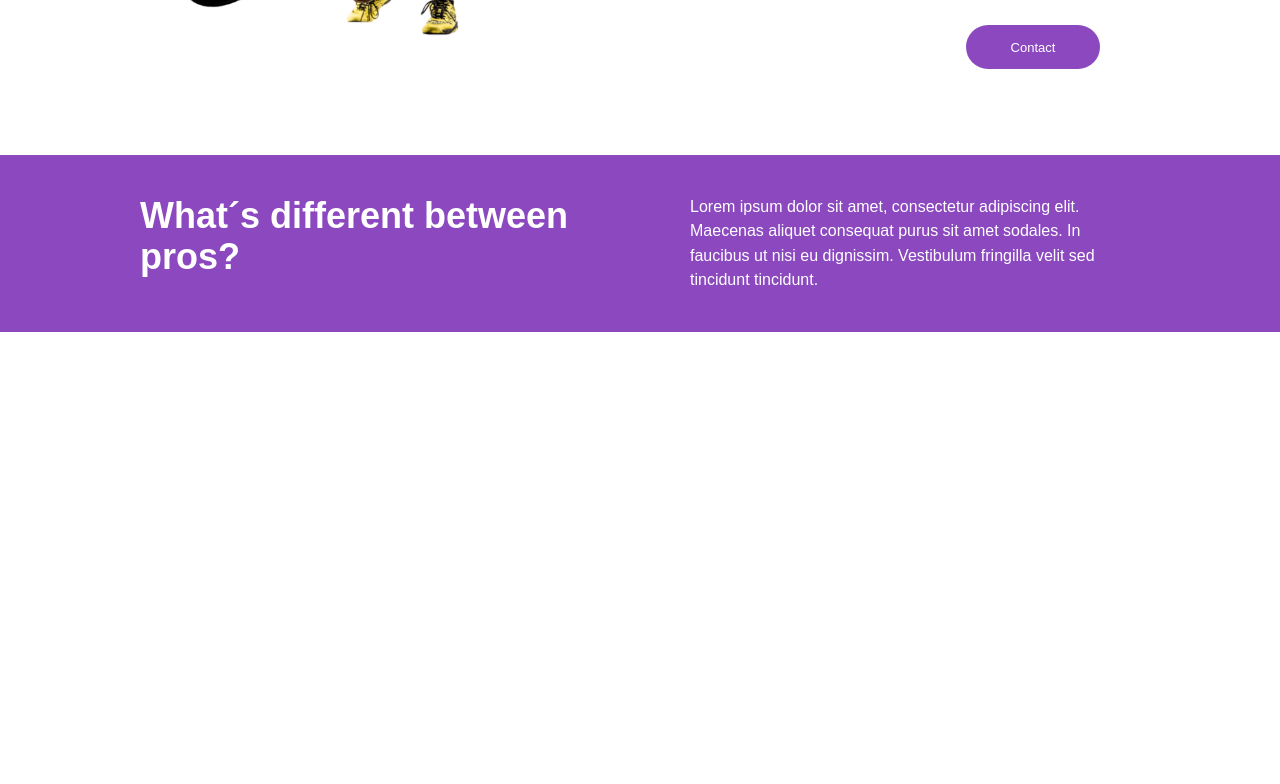
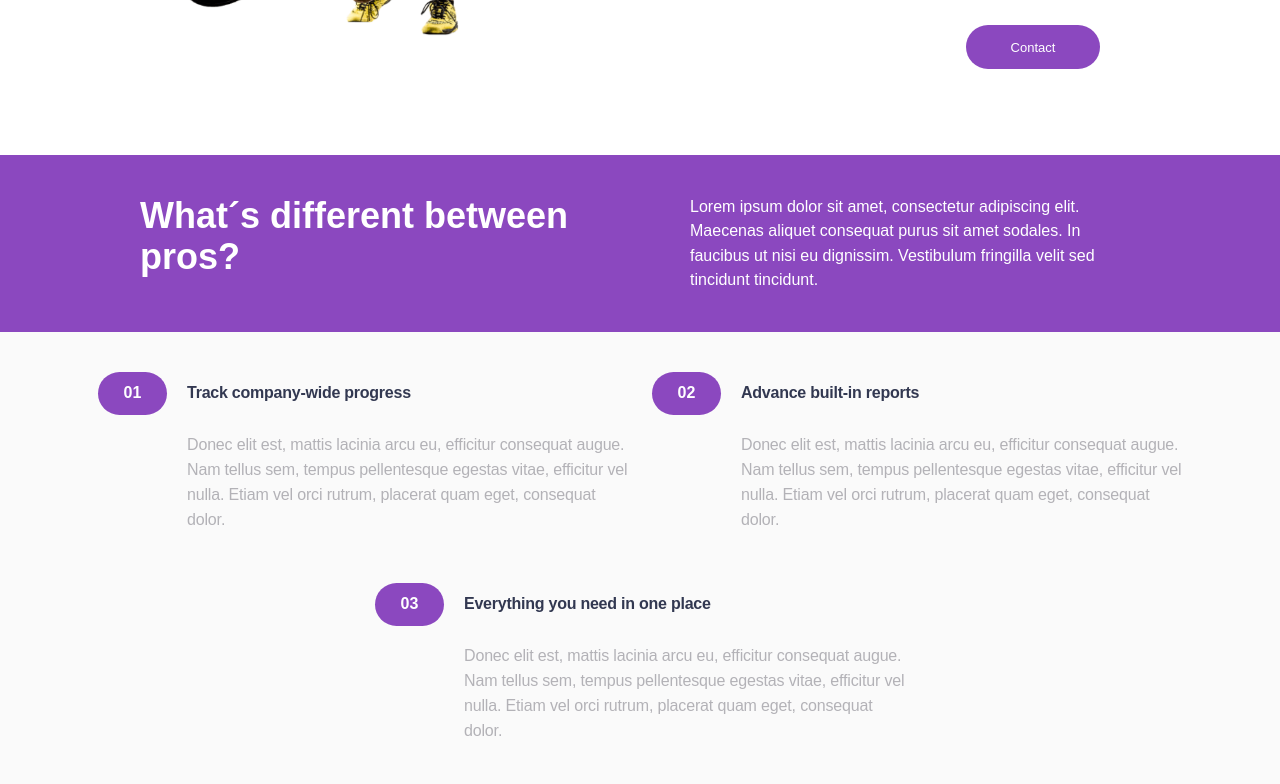
Before and after one commit to MrLapa/responsive-web-design-landing, a website built with Vite: page index.html in a window 1280 px wide. Shown: the part 569-1353 px from the top of the page. Before the commit the page ends 901 px from the top, so only its background shows below. Built offline with nearby package versions, Linux system fonts and the light colour scheme; files whose address does not match are found by name.

Commit message:
Create information list section

```diff
--- a/index.html
+++ b/index.html
@@ -48,6 +48,47 @@
           dignissim. Vestibulum fringilla velit sed tincidunt tincidunt.
         </p>
       </section>
+      <section class="information-list">
+        <ul>
+          <li>
+            <article class="information-item-wrapper">
+              <h3 class="information-item-title">
+                Track company-wide progress
+              </h3>
+              <p class="information-item-body">
+                Donec elit est, mattis lacinia arcu eu, efficitur consequat
+                augue. Nam tellus sem, tempus pellentesque egestas vitae,
+                efficitur vel nulla. Etiam vel orci rutrum, placerat quam eget,
+                consequat dolor.
+              </p>
+            </article>
+          </li>
+          <li>
+            <article class="information-item-wrapper">
+              <h3 class="information-item-title">Advance built-in reports</h3>
+              <p class="information-item-body">
+                Donec elit est, mattis lacinia arcu eu, efficitur consequat
+                augue. Nam tellus sem, tempus pellentesque egestas vitae,
+                efficitur vel nulla. Etiam vel orci rutrum, placerat quam eget,
+                consequat dolor.
+              </p>
+            </article>
+          </li>
+          <li>
+            <article class="information-item-wrapper">
+              <h3 class="information-item-title">
+                Everything you need in one place
+              </h3>
+              <p class="information-item-body">
+                Donec elit est, mattis lacinia arcu eu, efficitur consequat
+                augue. Nam tellus sem, tempus pellentesque egestas vitae,
+                efficitur vel nulla. Etiam vel orci rutrum, placerat quam eget,
+                consequat dolor.
+              </p>
+            </article>
+          </li>
+        </ul>
+      </section>
     </main>
   </body>
 </html>
--- a/style.css
+++ b/style.css
@@ -3,13 +3,18 @@
 
   --color-primary-1: #242e52;
   --color-primary-2: #232c50;
+  --color-primary-3: #323851;
   --color-purple: #8b48bf;
+  --color-light-purple: rgba(139, 72, 191, 0.3);
   --color-cyan: #3cddf3;
   --color-white: #fff;
   --color-black: #000;
+  --color-light-gray: #fafafa;
+  --color-soft-gray: #b3b2b7;
   --color-active-link: rgba(36, 46, 82, 0.6);
 
   --fs-13: 0.8125rem;
+  --fs-16: 1rem;
   --fs-36: 2.25rem;
   --fs-50: 3.125rem;
 
@@ -19,14 +24,22 @@
 
   --size-1-75: -0.109rem;
   --size-10: 0.625rem;
+  --size-18: 1.125rem;
   --size-20: 1.25rem;
+  --size-23: 1.438rem;
+  --size-24: 1.5rem;
+  --size-25: 1.563rem;
   --size-28: 1.75rem;
+  --size-34: 2.125rem;
   --size-40: 2.5rem;
+  --size-43: 2.688rem;
   --size-44: 2.75rem;
   --size-50: 3.125rem;
   --size-56: 3.5rem;
+  --size-58: 3.625rem;
   --size-64: 4rem;
   --size-65: 4.063rem;
+  --size-69: 4.313rem;
   --size-86: 5.375rem;
   --size-96: 6rem;
   --size-100: 6.25rem;
@@ -239,6 +252,65 @@ header nav a:active {
   line-height: 151.1%;
 }
 
+.information-list {
+  background-color: var(--color-light-gray);
+  counter-reset: item;
+  padding: var(--size-40) 0;
+}
+
+.information-list ul {
+  display: flex;
+  flex-wrap: wrap;
+  justify-content: center;
+  gap: var(--size-50) var(--size-24);
+}
+
+.information-item-wrapper {
+  display: grid;
+  grid-template-columns: auto 1fr;
+  width: 33.125rem;
+  gap: var(--size-18) var(--size-20);
+  align-items: center;
+  position: relative;
+}
+
+.information-item-wrapper::before {
+  counter-increment: item;
+  content: "0" counter(item);
+  padding: var(--size-10) var(--size-25);
+  width: var(--size-69);
+  height: var(--size-43);
+  border-radius: var(--size-50);
+  display: flex;
+  justify-content: center;
+  align-items: center;
+  color: var(--color-white);
+  background-color: var(--color-purple);
+  font-weight: var(--fw-bold);
+  grid-column: 1 / 2;
+  grid-row: 1 / 2;
+  z-index: 2;
+}
+
+.information-item-title {
+  font-weight: var(--fw-bold);
+  font-size: var(--fs-16);
+  color: var(--color-primary-3);
+  letter-spacing: -0.015rem;
+  grid-column: 2 / 3;
+  grid-row: 1 / 2;
+  line-height: normal;
+  z-index: 2;
+}
+
+.information-item-body {
+  font-weight: var(--fw-semi-bold);
+  line-height: 156.6%;
+  letter-spacing: -0.01rem;
+  grid-column: 2 / 3;
+  color: var(--color-soft-gray);
+}
+
 @media (max-width: 30rem) {
   .hamburguer-menu {
     display: inline-block;
@@ -277,4 +349,32 @@ header nav a:active {
       "pros-title"
       "pros-text";
   }
+
+  .information-list {
+    padding: var(--size-65) 0 var(--size-58) var(--size-34);
+  }
+
+  .information-item-wrapper {
+    width: 27.875rem;
+  }
+
+  .information-list ul {
+    gap: var(--size-20) 0;
+  }
+
+  .information-item-wrapper::after {
+    content: "";
+    background-color: var(--color-light-purple);
+    height: var(--size-43);
+    display: inline-block;
+    border-radius: var(--size-50) 0 0 var(--size-50);
+    grid-column: 1 / -1;
+    grid-row: 1 / 2;
+    z-index: 1;
+  }
+
+  .information-item-body {
+    padding: var(--size-10);
+    grid-column: 1 / -1;
+  }
 }
```
